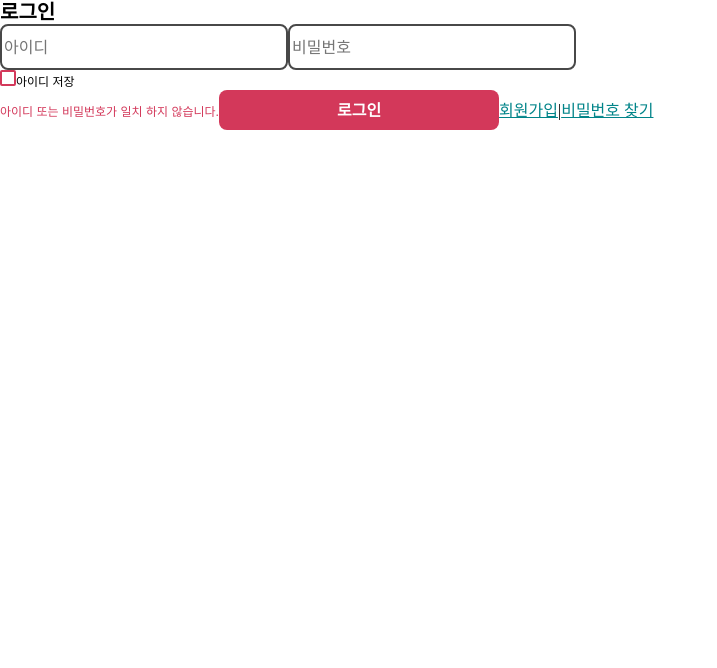
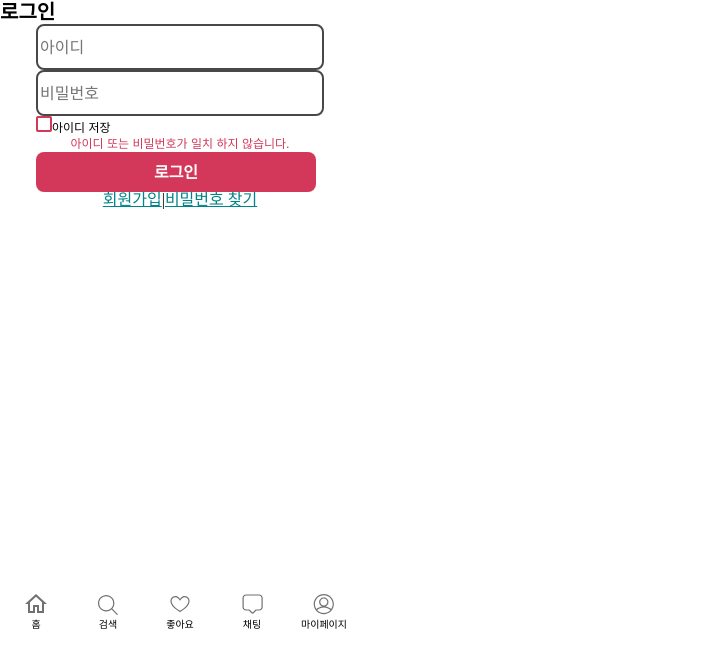
Before and after one commit to noobsoda/Team-EggplantGarage, a React (Create React App) app in the folder frontend/: page /login in a window 1280 px wide. Shown: the top 668 px of the page, without its empty margins (0-717 px from the left). Built offline with nearby package versions, Linux system fonts and the light colour scheme; no server answers.

Commit message:
[Feat] 로그인 마크업 디자인 수정

```diff
--- a/frontend/src/Pages/Login.jsx
+++ b/frontend/src/Pages/Login.jsx
@@ -1,21 +1,12 @@
 import React from "react";
-import InputBox from "../Atoms/Inputs/BigInput";
-import Btn from "../Atoms/Buttons/BigBtn";
-import CheckBox from "../Molecules/IdSaveBox";
-import Link from "../Atoms/A/Link";
-import RedSpan from "../Atoms/Text/RedSpan";
+import LoginTemplate from "../Templates/Login";
+import Tapbar from "../Organisms/Tapbar";
 
 export default function Login() {
   return (
     <div>
-      <h1 className="page-header">로그인</h1>
-      <InputBox placehold="아이디" />
-      <InputBox placehold="비밀번호" />
-      <CheckBox></CheckBox>
-      <RedSpan text="아이디 또는 비밀번호가 일치 하지 않습니다." />
-      <Btn name="로그인" />
-      <Link link="/signup" value="회원가입" />|
-      <Link link="/findpass" value="비밀번호 찾기" />
+      <LoginTemplate />
+      <Tapbar />
     </div>
   );
 }
--- /dev/null
+++ b/frontend/src/Templates/Login/index.jsx
@@ -0,0 +1,50 @@
+import React from "react";
+import InputBox from "../../Atoms/Inputs/BigInput";
+import Btn from "../../Atoms/Buttons/BigBtn";
+import CheckBox from "../../Molecules/IdSaveBox";
+import Link from "../../Atoms/A/Link";
+import RedSpan from "../../Atoms/Text/RedSpan";
+import styled from "styled-components";
+
+const StyledColumnDirection = styled.div`
+  display: flex;
+  flex-direction: column;
+`;
+
+const StyledRowCenter = styled.div`
+  display: flex;
+  justify-content: center;
+`;
+
+const StyledLoginBox = styled.div`
+  width: 360px;
+  display: flex;
+  flex-direction: column;
+  align-items: center;
+`;
+
+export default function Login() {
+  return (
+    <div>
+      <h1 className="page-header">로그인</h1>
+      <StyledLoginBox>
+        <StyledColumnDirection>
+          <StyledColumnDirection>
+            <InputBox placehold="아이디" />
+            <InputBox placehold="비밀번호" />
+          </StyledColumnDirection>
+          <CheckBox></CheckBox>
+          <StyledRowCenter>
+            <RedSpan text="아이디 또는 비밀번호가 일치 하지 않습니다." />
+          </StyledRowCenter>
+          <Btn name="로그인" />
+        </StyledColumnDirection>
+
+        <StyledRowCenter>
+          <Link link="/signup" value="회원가입" />|
+          <Link link="/findpass" value="비밀번호 찾기" />
+        </StyledRowCenter>
+      </StyledLoginBox>
+    </div>
+  );
+}
```
